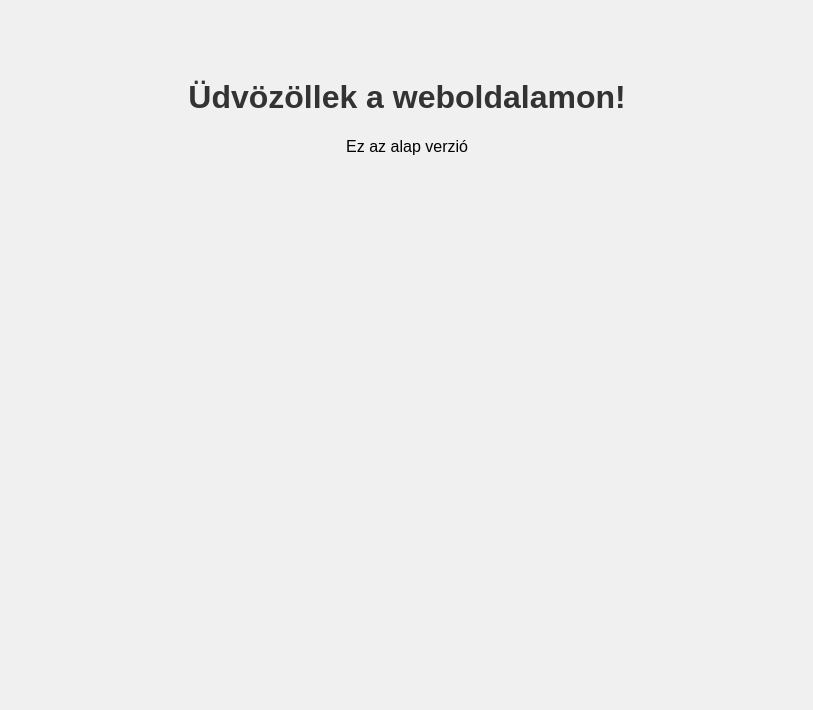
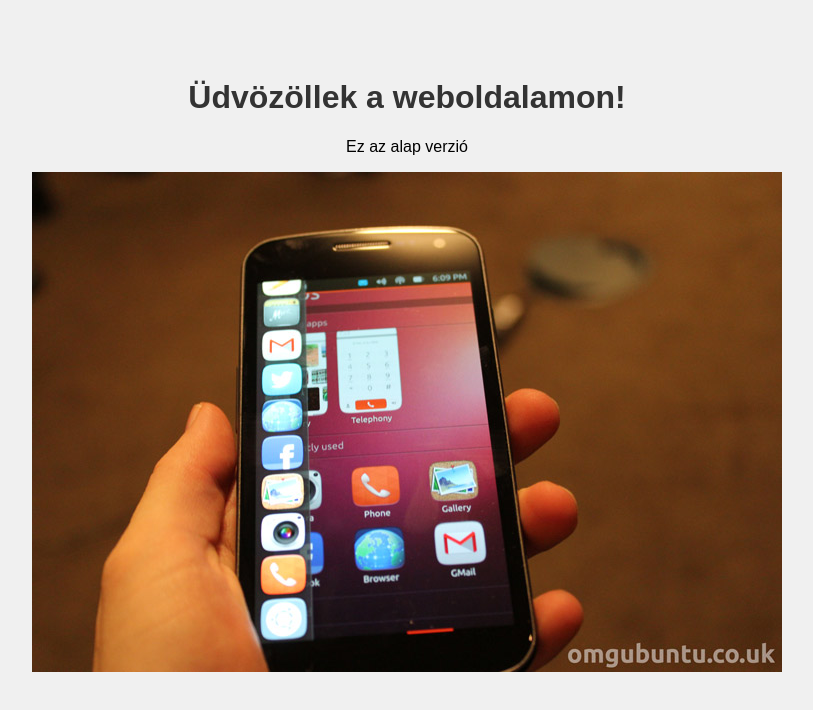
Before and after one commit to iec2026/my-projekt, a plain HTML site: page index.html in a window 1280 px wide. Shown: the whole page, without its empty margins (233-1046 px from the left). Drawn offline with Linux system fonts and the light colour scheme.

Commit message:
Initial: kép hozzáadása

```diff
--- a/index.html
+++ b/index.html
@@ -9,5 +9,6 @@
 <body>
     <h1>Üdvözöllek a weboldalamon!</h1>
     <p>Ez az alap verzió</p>
+    <img src="./images/hand.jpg" alt="Hand image">
 </body>
 </html>
```
Also changed, not shown: images/hand.jpg (added).
